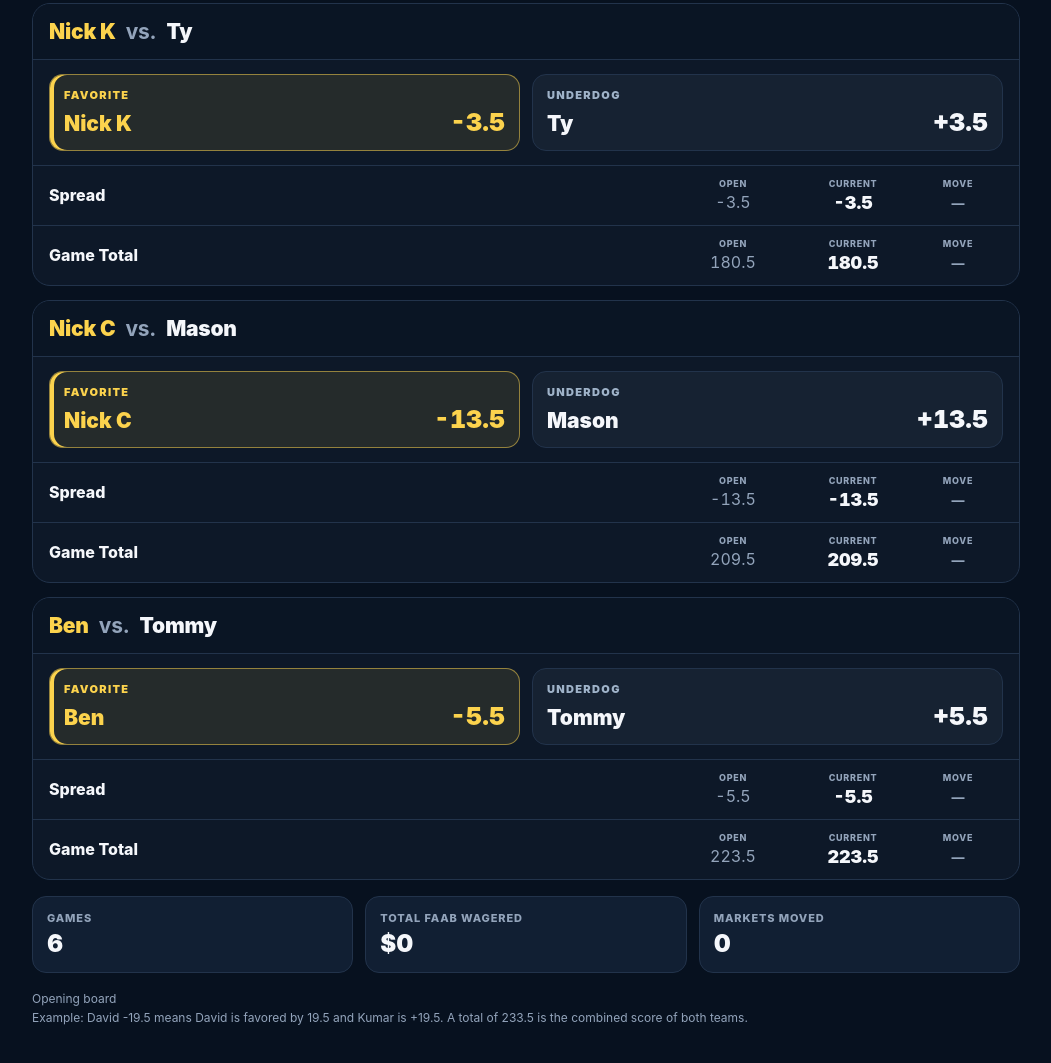
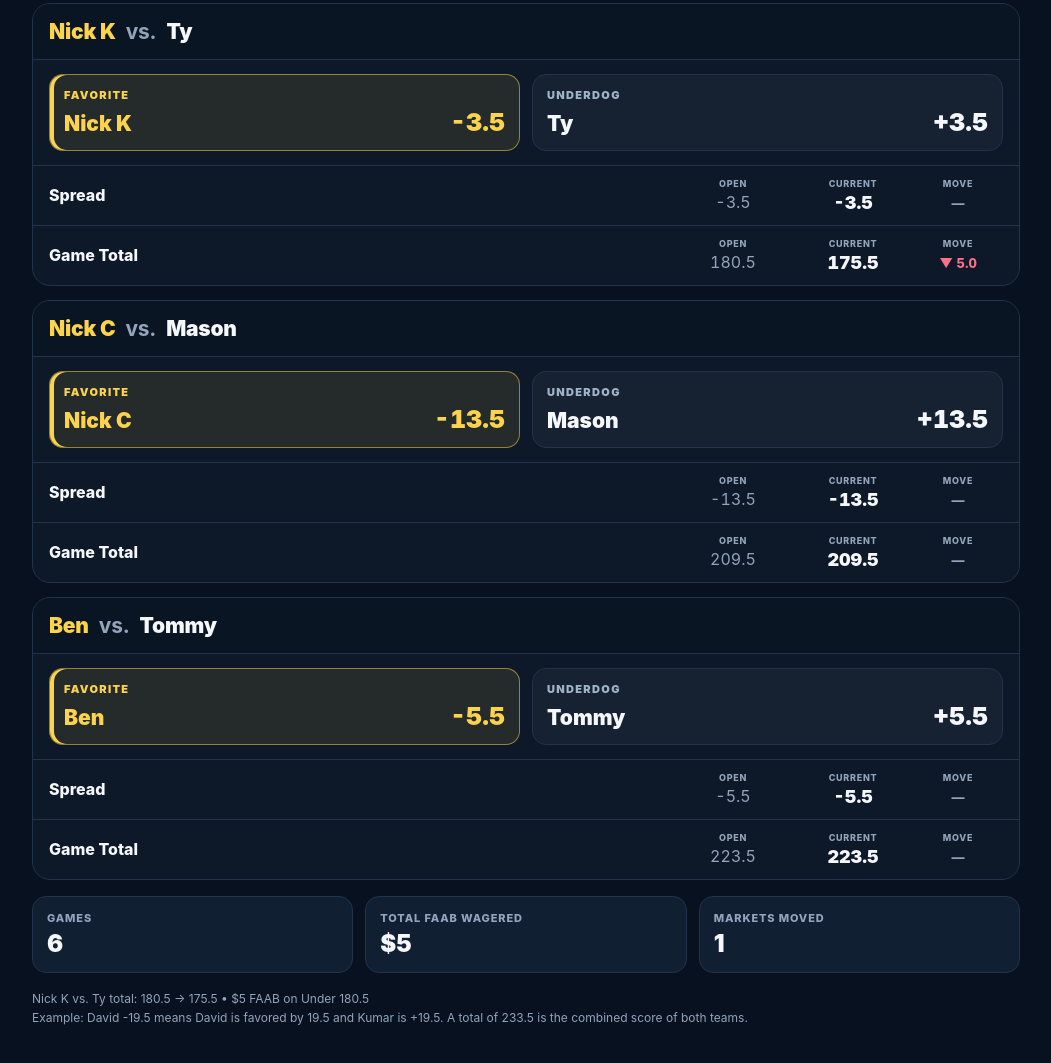
Before and after one commit to mmcclo01/kmk-sportsbook, a plain HTML site: page index.html in a window 1280 px wide. Shown: the part 1124-2187 px from the top of the page, without its empty margins (114-1165 px from the left). Drawn offline with Linux system fonts and the light colour scheme.

Commit message:
Move Nick K vs Ty total to 175.5 after $5 under wager

```diff
--- a/index.html
+++ b/index.html
@@ -104,13 +104,13 @@
 
 <script>
 const board = {
-  totalFaabWagered: 0,
-  lastUpdated: "Opening board",
+  totalFaabWagered: 5,
+  lastUpdated: "Nick K vs. Ty total: 180.5 → 175.5 • $5 FAAB on Under 180.5",
   games: [
     {a:"David", b:"Kumar", openingSpread:-19.5, currentSpread:-19.5, openingTotal:233.5, currentTotal:233.5},
     {a:"Carter", b:"Conner", openingSpread:-13.5, currentSpread:-13.5, openingTotal:194.5, currentTotal:194.5},
     {a:"Christian", b:"Anshul", openingSpread:-22.5, currentSpread:-22.5, openingTotal:229.5, currentTotal:229.5},
-    {a:"Nick K", b:"Ty", openingSpread:-3.5, currentSpread:-3.5, openingTotal:180.5, currentTotal:180.5},
+    {a:"Nick K", b:"Ty", openingSpread:-3.5, currentSpread:-3.5, openingTotal:180.5, currentTotal:175.5},
     {a:"Nick C", b:"Mason", openingSpread:-13.5, currentSpread:-13.5, openingTotal:209.5, currentTotal:209.5},
     {a:"Ben", b:"Tommy", openingSpread:-5.5, currentSpread:-5.5, openingTotal:223.5, currentTotal:223.5}
   ]
```
